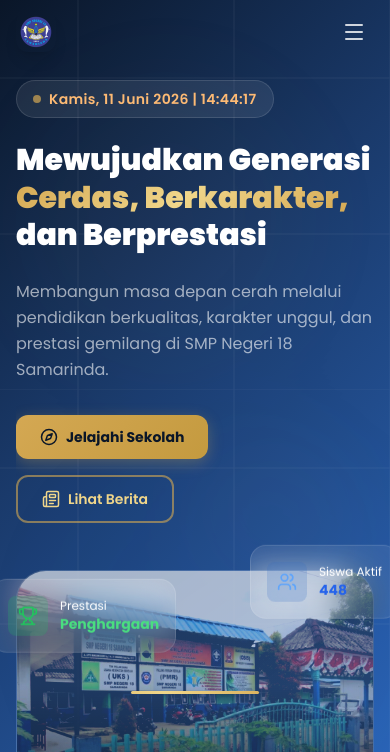
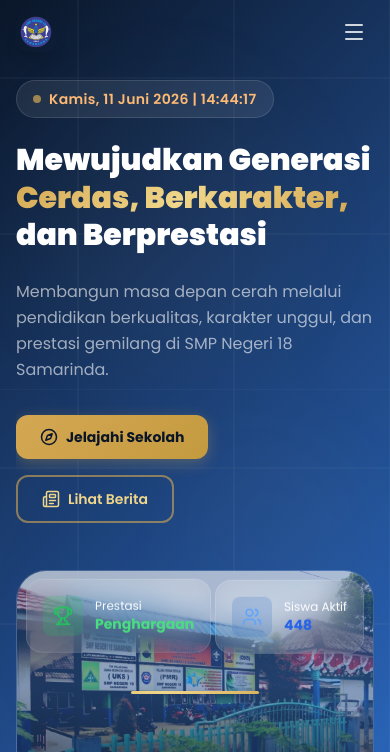
Before and after one commit to smpn18smd/website_sekolah, a plain HTML site: page index.html in a window 390 px wide. Shown: the top 752 px of the page. Drawn offline with nearby package versions, Linux system fonts and the light colour scheme; no server answers.

Commit message:
Update style.css

```diff
--- a/style.css
+++ b/style.css
@@ -238,21 +238,27 @@ right:-10px;
   }
 
 
-  .hero-badge-prestasi{
+.hero-badge-prestasi{
+  top:10px;
+  left:10px;
+  bottom:auto;
+  right:auto;
+
   transform:scale(.45);
-  left:-25px;
-  top:10px;
-
-  bottom:unset;
-  z-index:10;
+  transform-origin:top left;
+  z-index:30;
 }
 
-  .hero-badge-siswa{
-    transform:scale(.45);
-    right:-25px;
-    top:-25px;
-    z-index:10;
-  }
+.hero-badge-siswa{
+  top:10px;
+  right:10px;
+  bottom:auto;
+  left:auto;
+
+  transform:scale(.45);
+  transform-origin:top right;
+  z-index:30;
+}
 
 
 }
```
